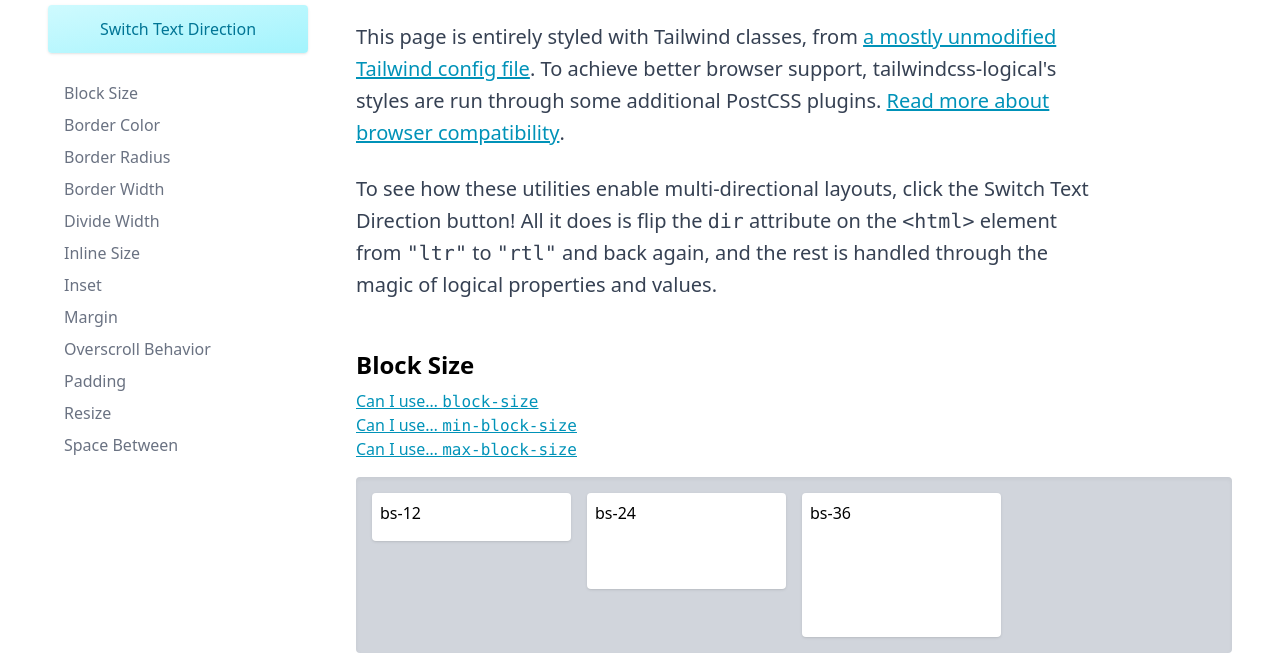
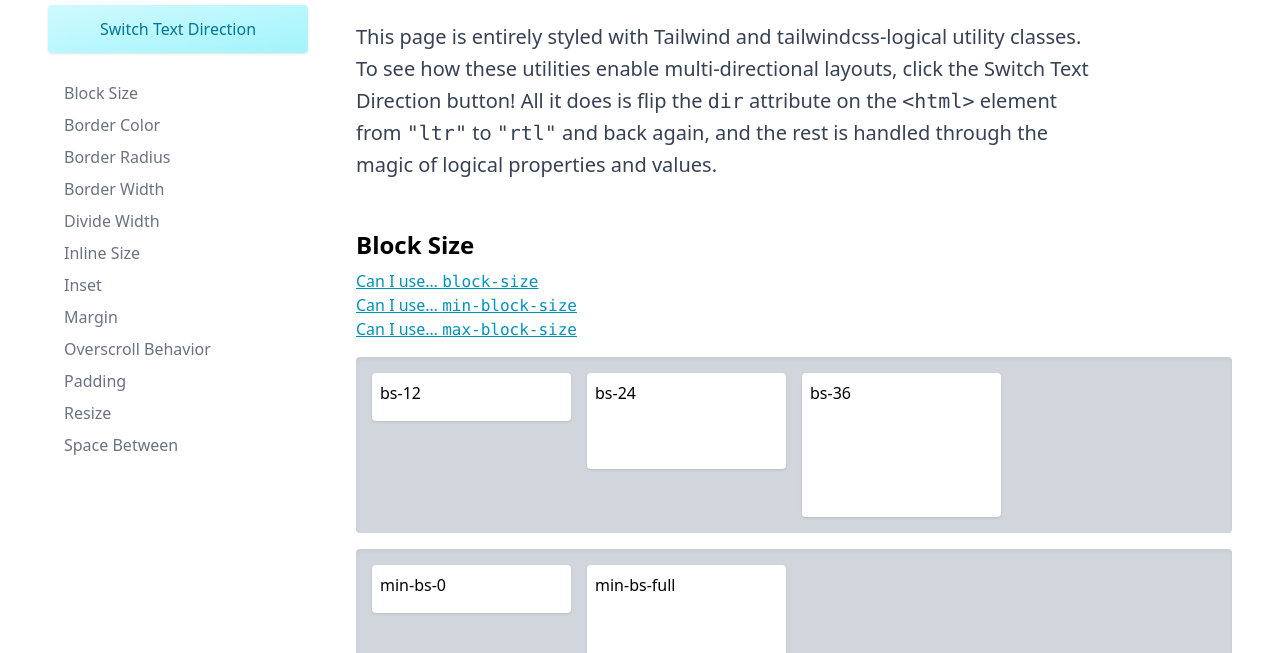
Before and after one commit to stevecochrane/tailwindcss-logical, a website: page docs/index.html in a window 1280 px wide. Shown: the part 147-800 px from the top of the page. Drawn offline with Linux system fonts and the light colour scheme.

Commit message:
Update docs introduction, rebuild styles

```diff
--- a/docs/index.html
+++ b/docs/index.html
@@ -136,22 +136,10 @@
               >.
             </p>
             <p>
-              This page is entirely styled with Tailwind classes, from
-              <a
-                class="font-medium text-cyan-600 underline hover:text-cyan-800"
-                href="https://github.com/stevecochrane/tailwindcss-logical/blob/main/docs/tailwind.config.js"
-                >a mostly unmodified Tailwind config file</a
-              >. To achieve better browser support, tailwindcss-logical's styles
-              are run through some additional PostCSS plugins.
-              <a
-                class="font-medium text-cyan-600 underline hover:text-cyan-800"
-                href="https://github.com/stevecochrane/tailwindcss-logical#browser-compatibility"
-                >Read more about browser compatibility</a
-              >.
-            </p>
-            <p>
-              To see how these utilities enable multi-directional layouts, click
-              the Switch Text Direction button! All it does is flip the
+              This page is entirely styled with Tailwind and tailwindcss-logical
+              utility classes. To see how these utilities enable
+              multi-directional layouts, click the Switch Text Direction button!
+              All it does is flip the
               <code class="leading-none">dir</code> attribute on the
               <code class="leading-none">&lt;html&gt;</code> element from
               <code class="leading-none">"ltr"</code> to
```
Also changed, not shown: docs/output.css.
